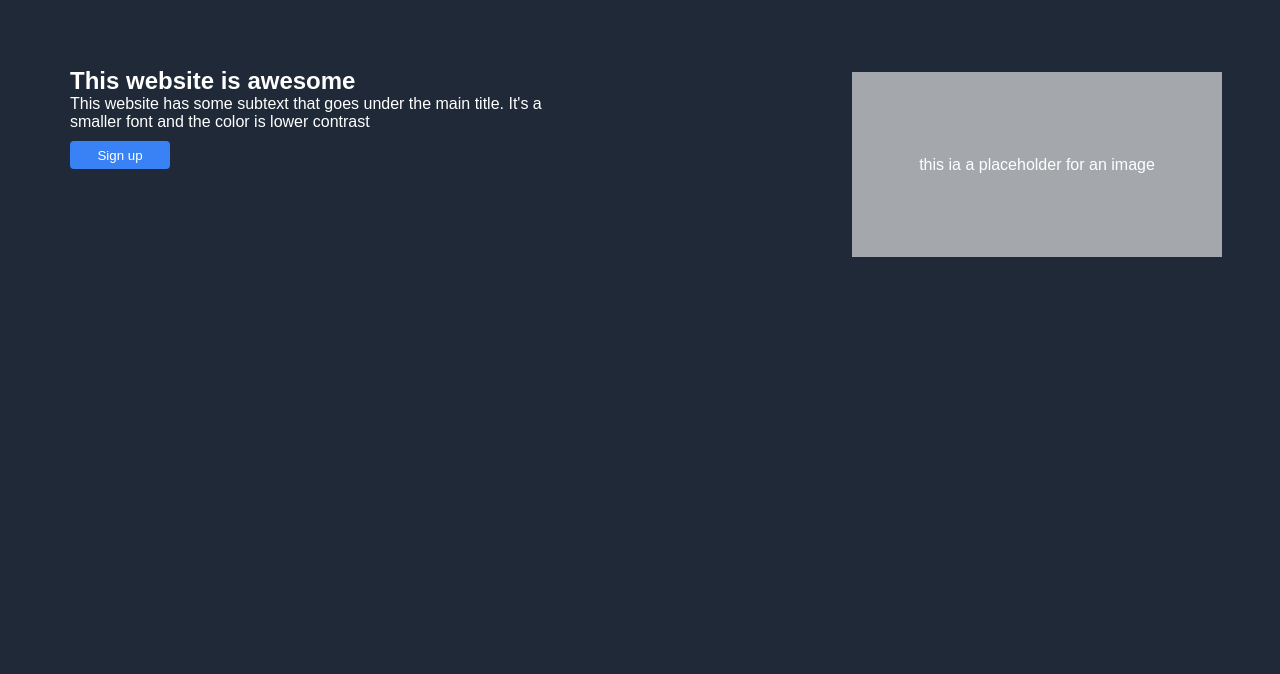
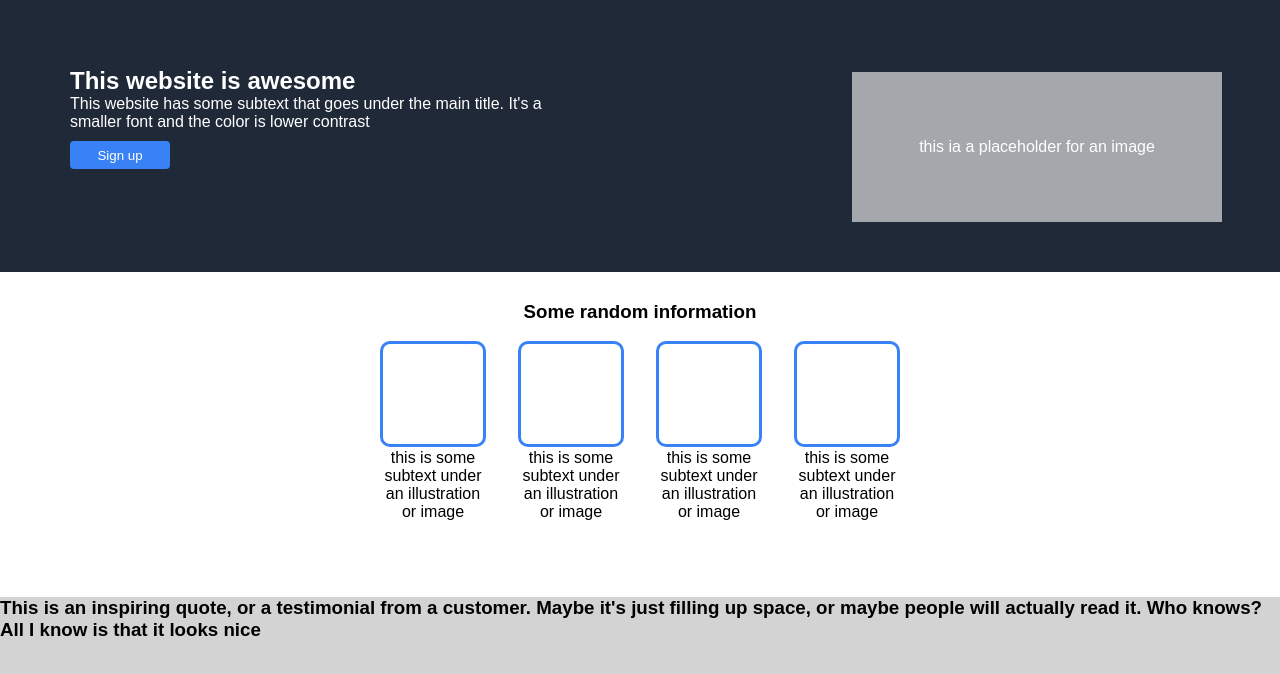
Before and after one commit to cerealandmilk98/Flexbox-webpage, a plain HTML site: page index.html in a window 1280 px wide. Shown: the part 48-722 px from the top of the page. Drawn offline with Linux system fonts and the light colour scheme.

Commit message:
Finished making the random information area.
I put the text into html then created some blue
borders and lined them all up with flex box.
It doesn't look perfect but i'll probably touch
it up later. Now I will start working on the
quote section.

```diff
--- a/index.html
+++ b/index.html
@@ -27,5 +27,31 @@
     </div>
       <div class="placeholder">this ia a placeholder for an image</div>
   </section>
+<!-- random information section -->
+  <section class="random-information">
+    <div class="random-content">
+      <h3>Some random information</h3>
+    </div>
+    <div class="squares">
+      <div class="blue-square">
+        <p class="subtext">this is some subtext under an illustration or image</p>
+      </div>
+      <div class="blue-square">
+        <p class="subtext">this is some subtext under an illustration or image</p>
+      </div>
+      <div class="blue-square">
+        <p class="subtext">this is some subtext under an illustration or image</p>
+      </div>
+      <div class="blue-square">
+        <p class="subtext">this is some subtext under an illustration or image</p>
+      </div>
+    </div>
+  </section>
+  <!-- quote section -->
+  <section class="quote-section">
+    <div class="">
+    <h3>This is an inspiring quote, or a testimonial from a customer. Maybe it's just filling up space, or maybe people will actually read it. Who knows? All I know is that it looks nice</h3>
+  </div>
+  </section>
 </body>
 </html>
--- a/style.css
+++ b/style.css
@@ -1,10 +1,10 @@
 body, html {
-  background-color: #1F2937;
   margin: 0;
   font-family: Arial, Helvetica, sans-serif;
 }
 /* added a header section with some flexbox */
 .header {
+  background-color: #1F2937;
   color: white;
   display: flex;
   justify-content: space-between;
@@ -39,10 +39,12 @@ a {
 
 /* Hero section styles */
 .hero-section {
+  background-color: #1F2937;
   display: flex;
   justify-content: space-between; /* Aligns items horizontally with space between */
   align-items: flex-start; /* Aligns items at the start of the cross-axis */
   padding: 20px;
+  padding-bottom: 50px;
 }
 
 .hero-content {
@@ -84,7 +86,7 @@ a {
   margin-top: 55px;
   width: 65%;
   max-width: 370px;
-  height: 185px;
+  height: 150px;
   background-color: #ddddddb3;
   display: flex;
   align-items: center;
@@ -93,3 +95,40 @@ a {
   font-size: 16px;
   text-align: center;
 }
+
+/* random information styles */
+.random-information {
+  background-color: white;
+  margin-bottom: 150px;
+}
+
+.blue-square {
+  border: 3px solid #3882F6;
+  height: 100px;
+  width: 100px;
+  border-radius: 10px;
+}
+
+.random-content {
+  display: flex;
+  justify-content: center;
+  margin-top: 10px;
+}
+
+.squares, .text {
+  display: flex;
+  justify-content: center;
+  gap: 2em;
+}
+
+.subtext {
+  margin-top: 105px;
+  text-align: center;
+}
+
+/* quote styles */
+
+.quote-section {
+  background-color: lightgray;
+  padding-bottom: 200px;
+}
```
